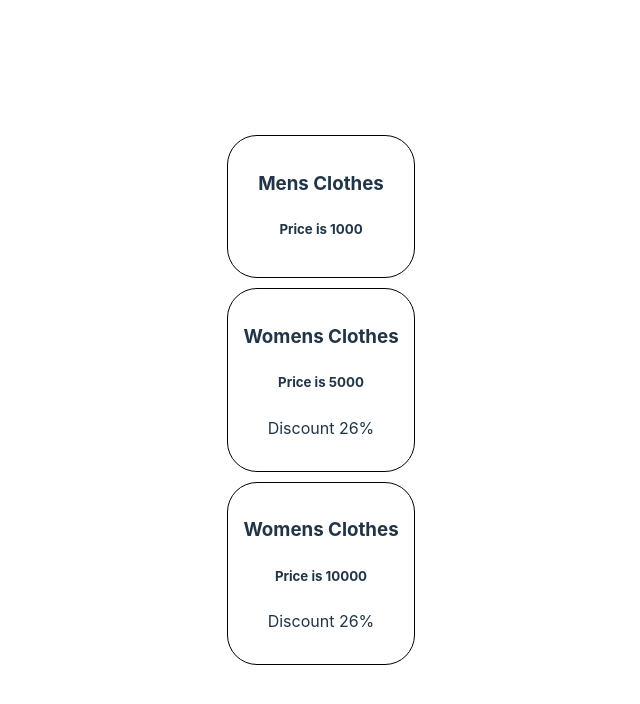
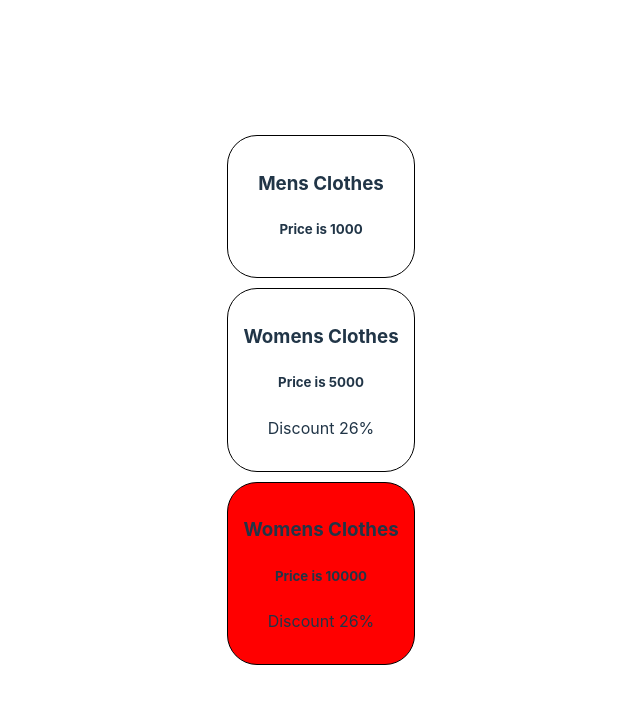
Before and after one commit to Hamadullah12/javascript-course, a React (Vite) app in the folder React/Learning-React-App/: page / in a window 1280 px wide. Shown: the top 704 px of the page, without its empty margins (319-959 px from the left). Built offline with nearby package versions, Linux system fonts and the light colour scheme.

Commit message:
customizing on the basis of condtions

```diff
--- a/React/Learning-React-App/src/ProductLists.jsx
+++ b/React/Learning-React-App/src/ProductLists.jsx
@@ -1,9 +1,7 @@
 import Products from "./Products";
 function ProductsList() {
-    let features = ["soft", "good-stuff", "neat-and-clean"];
     return (
         <>
-     {/* <Products title="Mens Clothes"  feature = {features}/> */}
      <Products title = "Mens Clothes" price = {1000} />
      <Products title = "Womens Clothes" price = {5000} />
      <Products title = "Womens Clothes" price = {10000} />
--- a/React/Learning-React-App/src/Products.jsx
+++ b/React/Learning-React-App/src/Products.jsx
@@ -1,11 +1,11 @@
 import "./Products.css";
-function Products({title, price, feature}) {
+function Products({ title, price }) {
+    let isDiscount = price > 6000;
+    let styles = { backgroundColor: isDiscount ? "red" : "" };
     return (
-        <div className="Products">
+        <div className="Products" style = {styles}>
             <h3>{ title }</h3>
             <h5>Price is {price}</h5>
-            {/* <p>{feature.map((feature) =>
-                <li>{feature} </li>)}</p> */}
             {price > 2000 && <p>Discount 26%</p>}
     </div>
     )
```
